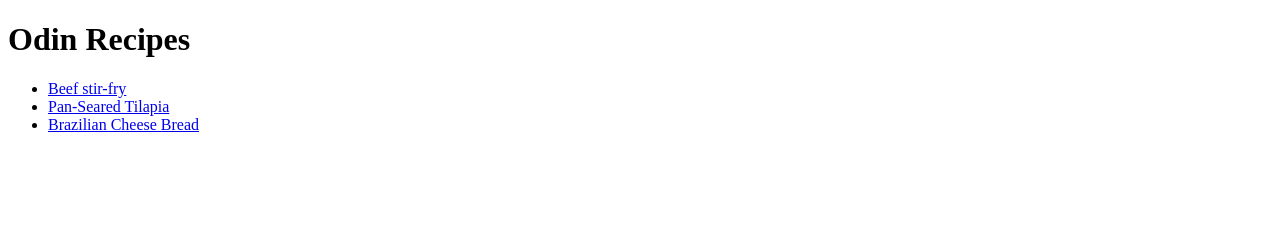
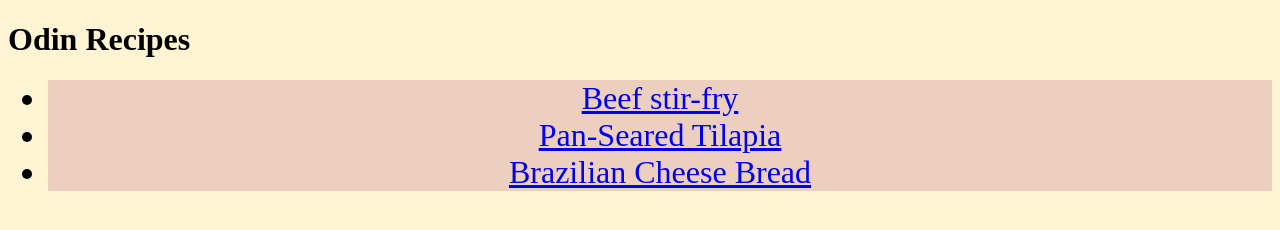
Before and after one commit to Emanuel0021/odin-recipes, a plain HTML site: page index.html in a window 1280 px wide. Drawn offline with Linux system fonts and the light colour scheme.

Commit message:
'add some css'

```diff
--- a/index.html
+++ b/index.html
@@ -3,19 +3,21 @@
 <head>
     <meta charset="UTF-8">
     <meta name="viewport" content="width=device-width, initial-scale=1.0">
+    <link rel="stylesheet" href="style.css">
     <title>Odin Recipes</title>
 </head>
-<body>
-    <h1>Odin Recipes</h1>
+<body style="background-color: #fef3d2;">
+    <!--adicionando clases para melhorar as especificidades-->
+    <h1 class="title">Odin Recipes</h1>
         <Ul>
-        <li>
+        <li class="listi">
                 <a href="recipes/Beef_stir_fry.html" target="_self" rel="noopener noreferrer"> Beef stir-fry</a>
         </li>
-        <li>
+        <li class="listi">
                 <a href="recipes/pan_seared_tilapia.html" target="_self" rel="noopener noreferrer"> Pan-Seared Tilapia</a>
         </li>
-        <li>
-            <a href="recipes/brazilian_bread.html">Brazilian Cheese Bread</a>
+        <li class="listi">
+            <a href="recipes/brazilian_bread.html" target="_self" rel="noopener noreferrer">Brazilian Cheese Bread</a>
         </li>
         </Ul>
 
--- /dev/null
+++ b/style.css
@@ -0,0 +1,17 @@
+title{
+    font-size: 26px;
+    text-align: center;
+
+}
+
+
+.listi{
+    color: black;
+font-size: xx-large;
+background-color: #edcfc0;
+text-align: center;
+}
+img{
+    height: auto;
+    width: 400px;
+}
```
